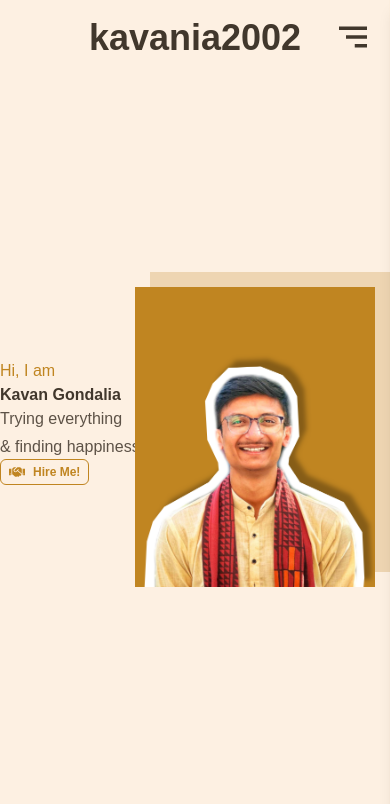
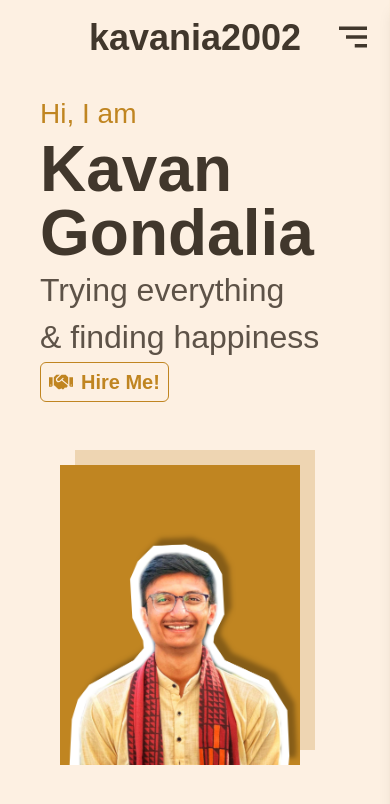
Before and after one commit to kavania2002/simple-portfolio, a React (Vite) app: page / in a window 390 px wide. Shown: the top 804 px of the page. Built offline with nearby package versions, Linux system fonts and the light colour scheme; a web font is replaced by a local one.

Commit message:
chore: 🧹 mobile responsive for hero section

```diff
--- a/src/sections/Hero.tsx
+++ b/src/sections/Hero.tsx
@@ -2,27 +2,27 @@ import { FaHandshake } from "react-icons/fa";
 
 const Hero = () => {
   return (
-    <div className="h-screen md:px-24 lg:px-36 xl:px-50 2xl:px-64">
-      <div className="flex items-center justify-between h-full">
-        <div className="flex-1 flex flex-col md:gap-y-1 lg:gap-y-2">
-          <p className="md:text-default lg:text-lg xl:text-xl text-secondary">
+    <div className="h-screen px-10 md:px-24 lg:px-36 xl:px-50 2xl:px-64 md:pt-0">
+      <div className="flex flex-col gap-y-12 md:gap-y-0 md:flex-row md:items-center justify-center md:justify-between h-full">
+        <div className="md:flex-1 flex flex-col gap-y-1 lg:gap-y-2">
+          <p className="text-xl md:text-default lg:text-lg xl:text-xl text-secondary">
             Hi, I am
           </p>
-          <p className="font-bold md:text-4xl lg:text-5xl xl:text-6xl text-tertiary">
+          <p className="font-bold text-6xl md:text-4xl lg:text-5xl xl:text-6xl text-tertiary">
             Kavan Gondalia
           </p>
-          <div className="flex flex-col gap-y-1 md:text-lg lg:text-xl xl:text-4xl text-tertiary-850">
+          <div className="flex flex-col gap-y-1 text-2xl lg:text-xl xl:text-4xl text-tertiary-850">
             <p>Trying everything</p>
             <p>& finding happiness</p>
           </div>
           <div className="">
             <button className="py-1 px-2 lg:w-32 flex gap-x-2 items-center justify-center rounded-md lg:rounded-lg text-secondary border border-secondary hover:text-white hover:bg-secondary cursor-pointer transition-all duration-300">
-              <FaHandshake className="md:text-default lg:text-lg xl:text-xl" />
-              <p className="text-xs lg:text-sm font-bold">Hire Me!</p>
+              <FaHandshake className="text-lg md:text-default lg:text-lg xl:text-xl" />
+              <p className="text-default md:text-xs lg:text-sm font-bold">Hire Me!</p>
             </button>
           </div>
         </div>
-        <div className="flex-1 flex justify-end">
+        <div className="md:flex-1 flex justify-center md:justify-end">
           <div className="w-60 lg:w-72 2xl:w-90 relative">
             <div className="absolute h-[300px] lg:h-[360px] 2xl:h-[450px] w-60 lg:w-72 2xl:w-90 bg-secondary-250 "></div>
             <div className="z-10 translate-x-[-15px] translate-y-[15px] hover:translate-x-[-10px] hover:translate-y-[10px] transition-transform duration-300">
```
